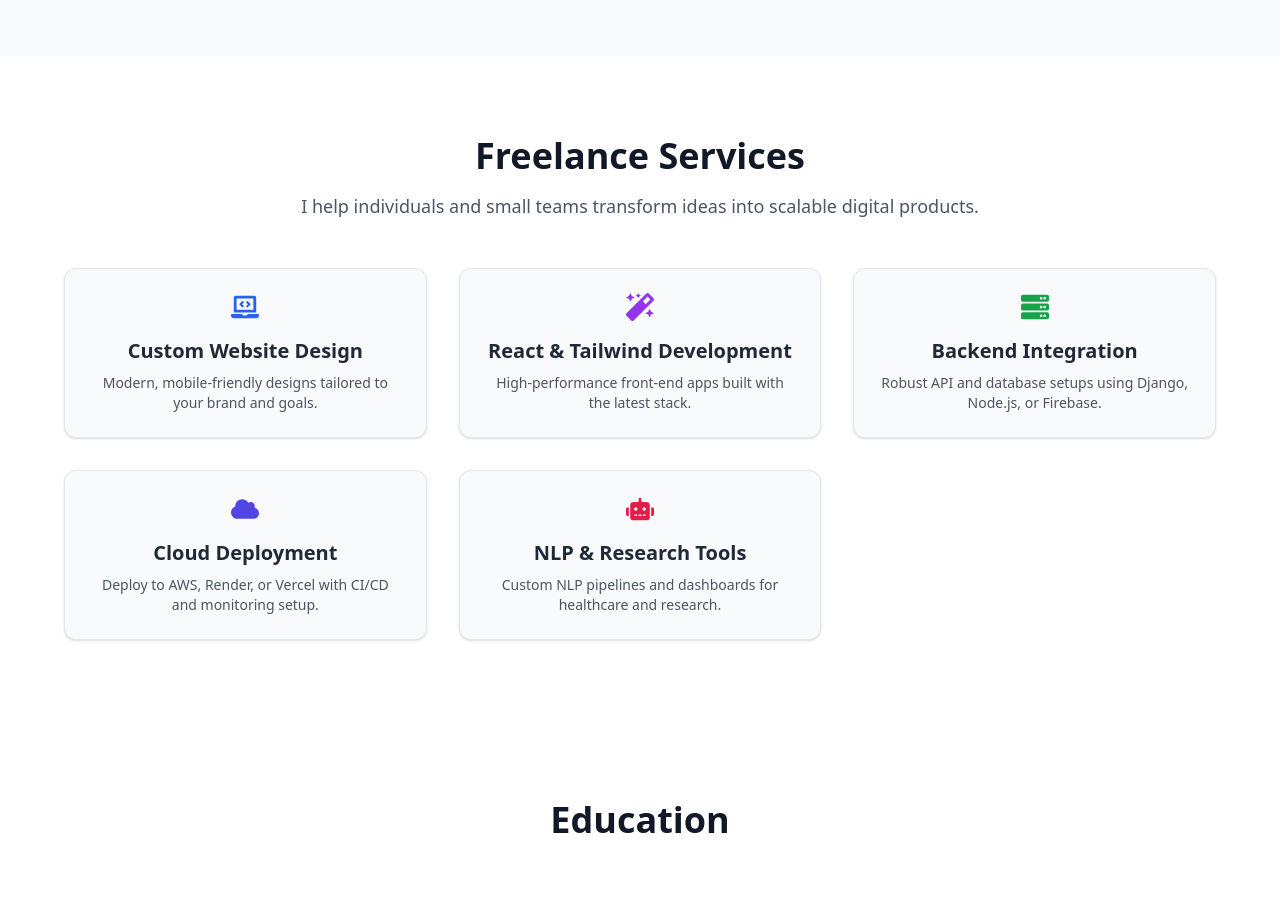
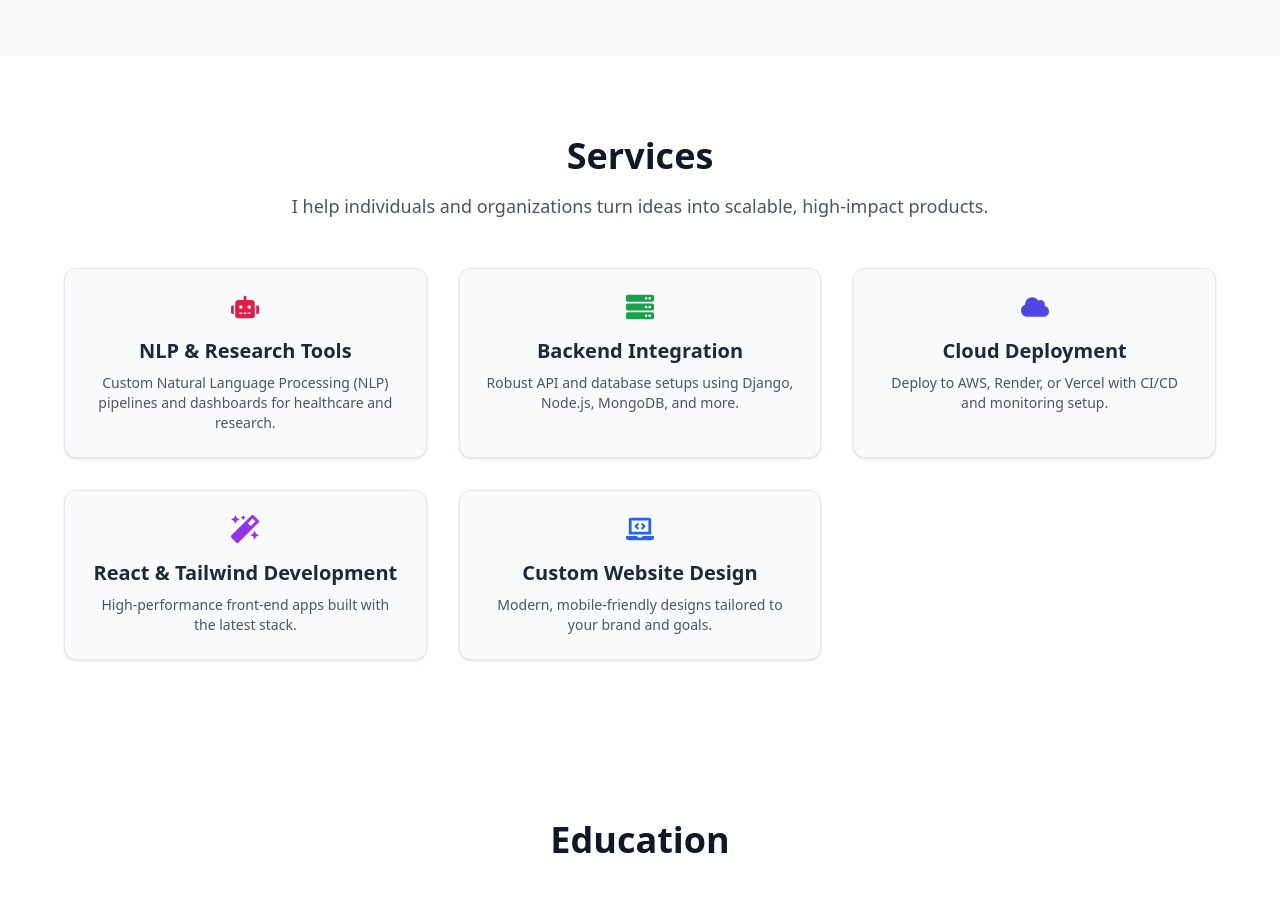
Before and after one commit to dagmawinegesse12/web-portfolio, a React (Vite) app: page / in a window 1280 px wide. Shown: the part 1180-2083 px from the top of the page. Built offline with nearby package versions, Linux system fonts and the light colour scheme.

Commit message:
reordering services

```diff
--- a/src/components/FreelanceServices.jsx
+++ b/src/components/FreelanceServices.jsx
@@ -3,31 +3,33 @@ import { motion } from "framer-motion";
 import { FaLaptopCode, FaServer, FaCloud, FaMagic, FaRobot } from "react-icons/fa";
 
 const services = [
-  {
-    icon: <FaLaptopCode size={28} className="text-blue-600 dark:text-blue-400" />,
-    title: "Custom Website Design",
-    desc: "Modern, mobile-friendly designs tailored to your brand and goals.",
-  },
-  {
-    icon: <FaMagic size={28} className="text-purple-600 dark:text-purple-400" />,
-    title: "React & Tailwind Development",
-    desc: "High-performance front-end apps built with the latest stack.",
+
+   {
+    icon: <FaRobot size={28} className="text-rose-600 dark:text-rose-400" />,
+    title: "NLP & Research Tools",
+    desc: "Custom Natural Language Processing (NLP) pipelines and dashboards for healthcare and research.",
   },
   {
     icon: <FaServer size={28} className="text-green-600 dark:text-green-400" />,
     title: "Backend Integration",
-    desc: "Robust API and database setups using Django, Node.js, or Firebase.",
+    desc: "Robust API and database setups using Django, Node.js, MongoDB, and more.",
   },
   {
     icon: <FaCloud size={28} className="text-indigo-600 dark:text-indigo-400" />,
     title: "Cloud Deployment",
     desc: "Deploy to AWS, Render, or Vercel with CI/CD and monitoring setup.",
   },
+
   {
-    icon: <FaRobot size={28} className="text-rose-600 dark:text-rose-400" />,
-    title: "NLP & Research Tools",
-    desc: "Custom NLP pipelines and dashboards for healthcare and research.",
+    icon: <FaMagic size={28} className="text-purple-600 dark:text-purple-400" />,
+    title: "React & Tailwind Development",
+    desc: "High-performance front-end apps built with the latest stack.",
   },
+   {
+    icon: <FaLaptopCode size={28} className="text-blue-600 dark:text-blue-400" />,
+    title: "Custom Website Design",
+    desc: "Modern, mobile-friendly designs tailored to your brand and goals.",
+  }
 ];
 
 const FreelanceServices = () => {
@@ -42,10 +44,11 @@ const FreelanceServices = () => {
     >
       <div className="max-w-6xl mx-auto text-center">
         <h2 className="text-4xl font-bold mb-4 text-gray-900 dark:text-white">
-          Freelance Services
+           Services
         </h2>
         <p className="text-lg text-gray-600 dark:text-gray-300 mb-12">
-          I help individuals and small teams transform ideas into scalable digital products.
+      I help individuals and organizations turn ideas into scalable, high-impact products.
+
         </p>
 
         <div className="grid sm:grid-cols-2 lg:grid-cols-3 gap-8">
```
